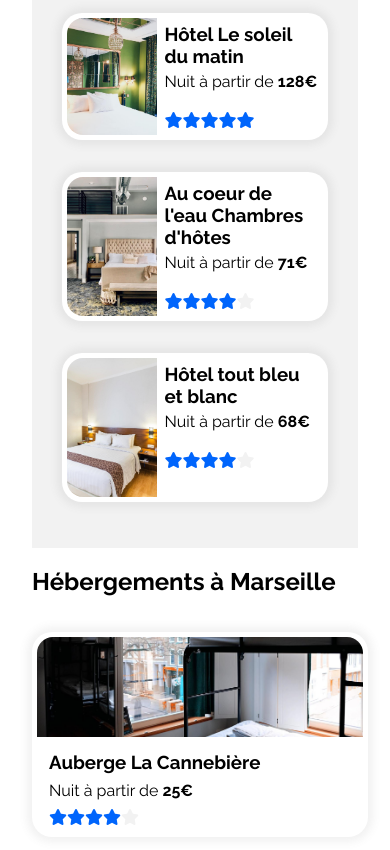
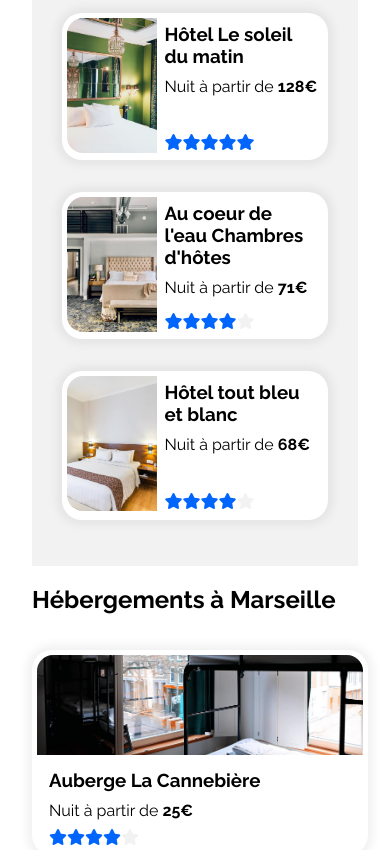
Before and after one commit to ThomasBergamin/P2-Reservia, a plain HTML site: page index.html in a window 390 px wide. Shown: the part 865-1715 px from the top of the page. Drawn offline with Linux system fonts and the light colour scheme.

Commit message:
fix stars icons responsive

```diff
--- a/assets/styles.css
+++ b/assets/styles.css
@@ -309,7 +309,7 @@ main {
 
 /* Locations section */
 
-@media screen and (max-width: 1000px) {
+@media screen and (max-width: 1060px) {
   #locations {
     display: flex;
     flex-direction: column-reverse;
@@ -323,7 +323,7 @@ main {
   }
 }
 
-@media screen and (min-width: 1001px) {
+@media screen and (min-width: 1061px) {
   #locations {
     display: flex;
   }
@@ -365,6 +365,8 @@ main {
     margin-bottom: 1.2rem;
   }
   .location-card {
+    display: flex;
+    flex-direction: column;
     background-color: white;
     margin: 1rem 1rem 1rem 0;
     width: 28%;
@@ -417,6 +419,8 @@ main {
   margin-top: 5px;
   padding: 5px;
   margin-left: 7px;
+  position: relative;
+  height: 50%;
 }
 
 .location-card-footer-title {
@@ -424,7 +428,12 @@ main {
 }
 
 .location-card-footer-text {
-  margin: 8px 0;
+  margin: 10px 0 25px 0;
+}
+
+.location-card-footer-icons {
+  position: absolute;
+  bottom: 0.2rem;
 }
 
 .location-star {
@@ -470,12 +479,14 @@ main {
   height: 100%;
   border-radius: 1rem 0 0 1rem;
   object-fit: cover;
-  max-height: 150px;
+  min-height: 133px;
+  max-height: 135px;
 }
 
 .location-card-right {
   width: 60%;
   padding: 5px;
+  position: relative;
 }
 
 .location-card-right-title {
@@ -483,11 +494,13 @@ main {
 }
 
 .location-card-right-text {
-  margin-top: 5px;
+  margin-top: 10px;
 }
 
 .location-card-right-icons {
   margin-top: 20px;
+  position: absolute;
+  bottom: 0.2rem;
 }
 /* Popular locations */
 
```
